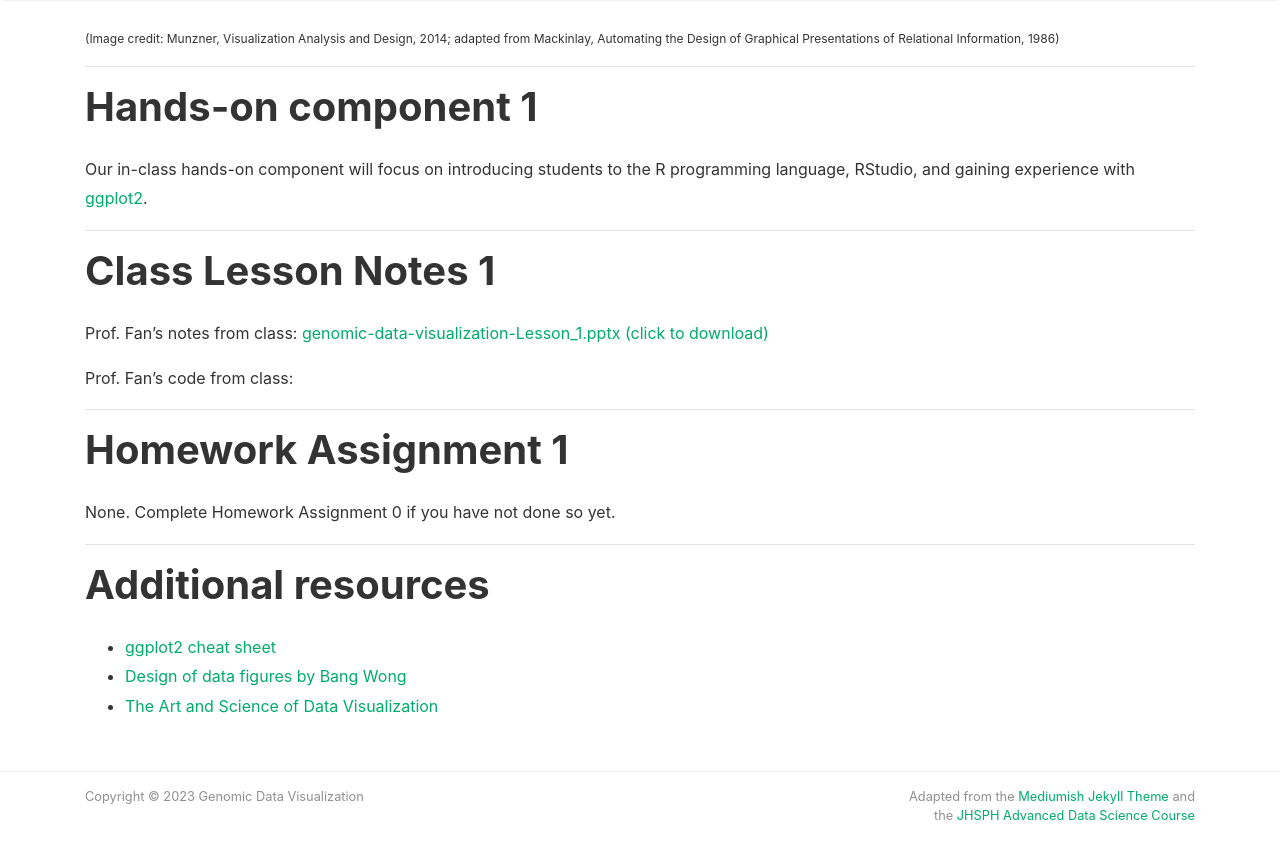
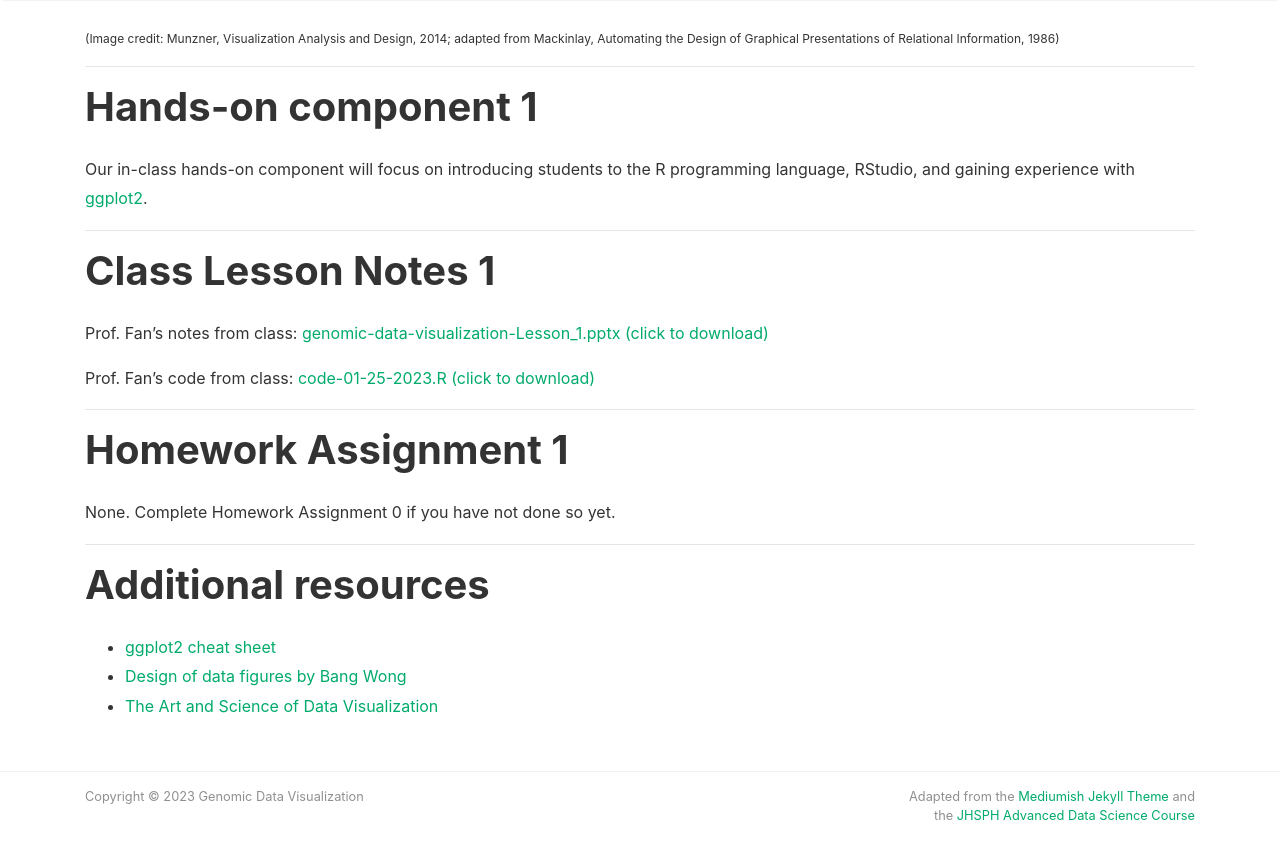
Before and after one commit to JEFworks-Lab/genomic-data-visualization-2023, a Jekyll site: the page built from _course/1-data-visualization-theory.md, in a window 1280 px wide and 900 px high, scrolled down 2992 px. Shown: the top 859 px of the window. Built offline with Jekyll 4.4.1, drawn with Linux system fonts in a browser that asks for light colours; nearby versions of some CDN libraries.

Commit message:
update materials from class 2023-01-25

```diff
--- a/_course/1-data-visualization-theory.md
+++ b/_course/1-data-visualization-theory.md
@@ -70,7 +70,7 @@
 
 Prof. Fan’s notes from class: [genomic-data-visualization-Lesson_1.pptx (click to download)]({{ site.baseurl }}/resources/notes/genomic-data-visualization-Lesson_1.pptx)
 
-Prof. Fan’s code from class:
+Prof. Fan’s code from class: [code-01-25-2023.R (click to download)]({{ site.baseurl }}/resources/code/code-01-25-2023.R)
 
 ---
 
```
Also changed, not shown: 1 other file.
